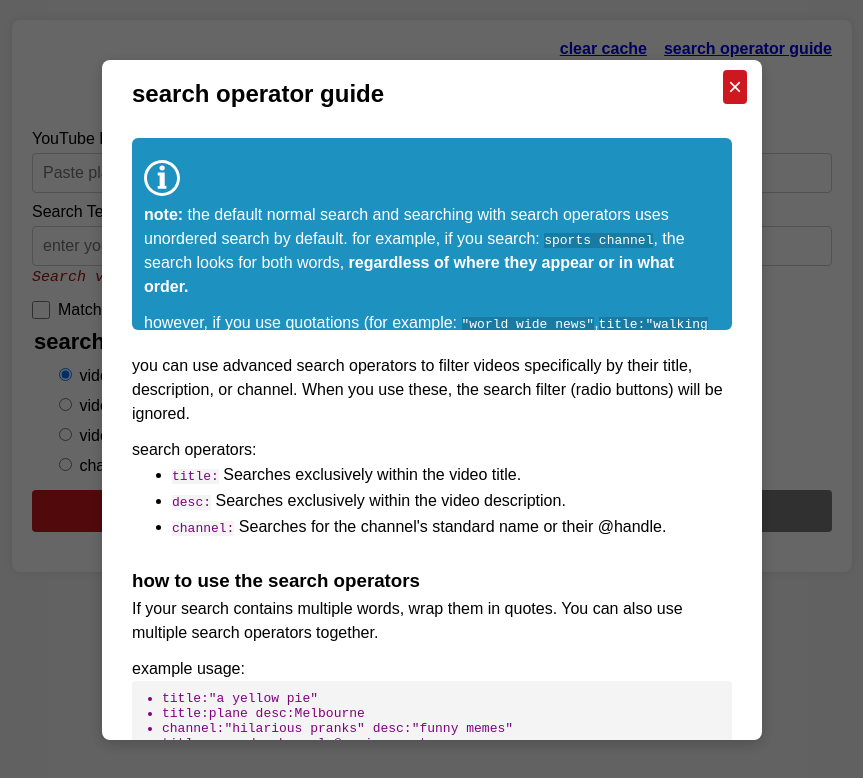
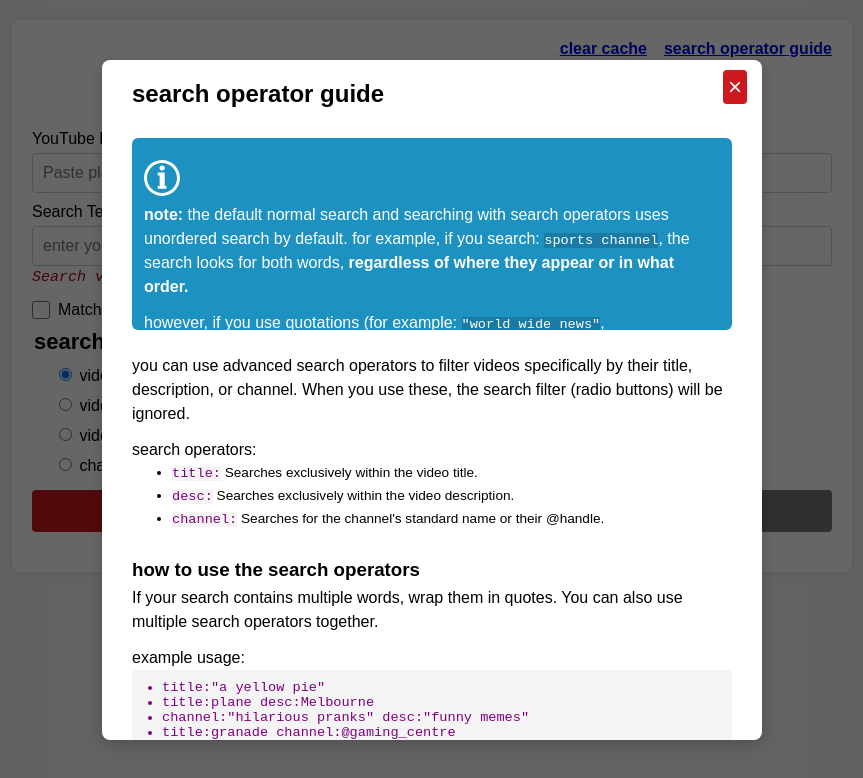
Before and after one commit to eightynine77/youtube-playlist-search-vercel, a Next.js app: page / in a window 1280 px wide. Both pictures are taken after a click on the link "search operator guide". Shown: the top 778 px of the page, without its empty margins (208-1071 px from the left). Built offline with nearby package versions, Linux system fonts and the light colour scheme.

Commit message:
modified the "search operator" modal pop-up

```diff
--- a/src/app/globals.css
+++ b/src/app/globals.css
@@ -241,6 +241,10 @@ button:disabled { background-color: #797979; cursor: not-allowed; color: white;}
   margin-bottom: 0;
 }
 
+.modal-content ul {
+  font-size: 0.85rem;
+}
+
 .video-info .channel-name {
   display: inline;
   font-size: 1.1em;
@@ -275,6 +279,7 @@ button:disabled { background-color: #797979; cursor: not-allowed; color: white;}
   overflow-wrap: break-word;
   color: purple;
   background-color: #f4f4f4;
+  font-size: 0.85rem;
 }
 
 .top-links-container {
@@ -354,6 +359,8 @@ button:disabled { background-color: #797979; cursor: not-allowed; color: white;}
 .modal-content h2 {
   margin-top: 0;
 }
+
+.modal-content
 
 .cached-playlist-list {
   list-style: none;
--- a/src/app/page.jsx
+++ b/src/app/page.jsx
@@ -756,9 +756,9 @@ export default function App() {
                 the search looks for both words, <b>regardless of where they appear or in what order.</b>
                 </p>
                 <p>
-                  however, if you use quotations (for example: <span className='code-text'>"world wide news"</span>,
-                <span className='code-text'>title:"walking tonight"</span>), then the search will appear together and in the same order.<br />
-                so, if you search <span className='code-text'>"basic arrangements"</span>, the search will strictly look for the phrase "basic arrangements"
+                  however, if you use quotations
+                  (for example: <span className='code-text'>"world wide news"</span>, <span className='code-text'>title:"walking tonight"</span>), then the search will appear together and in the same order.<br />
+                so, if you search <span className='code-text'>"basic arrangements"</span>, the search will look for the phrase "basic arrangements"
                 </p>
               </div>
             </div>
```
